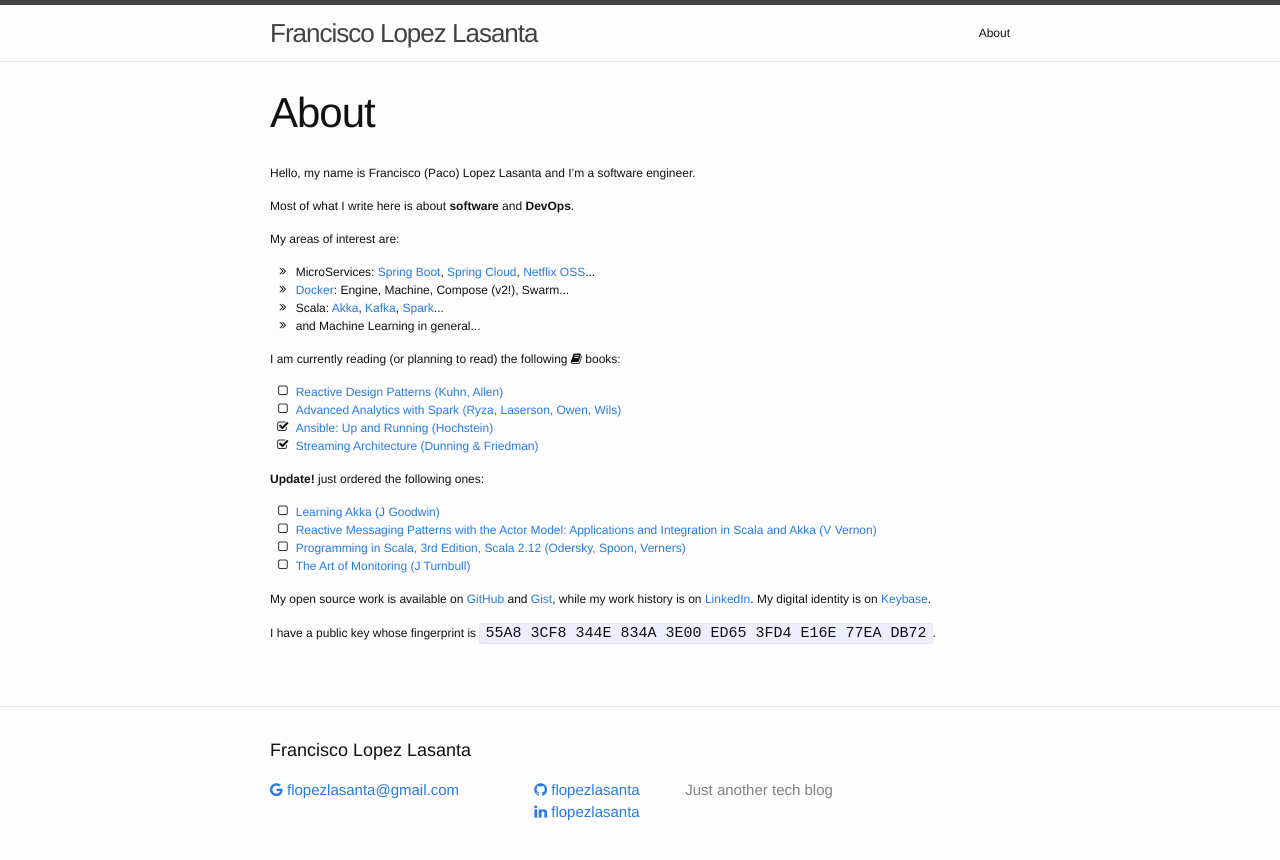
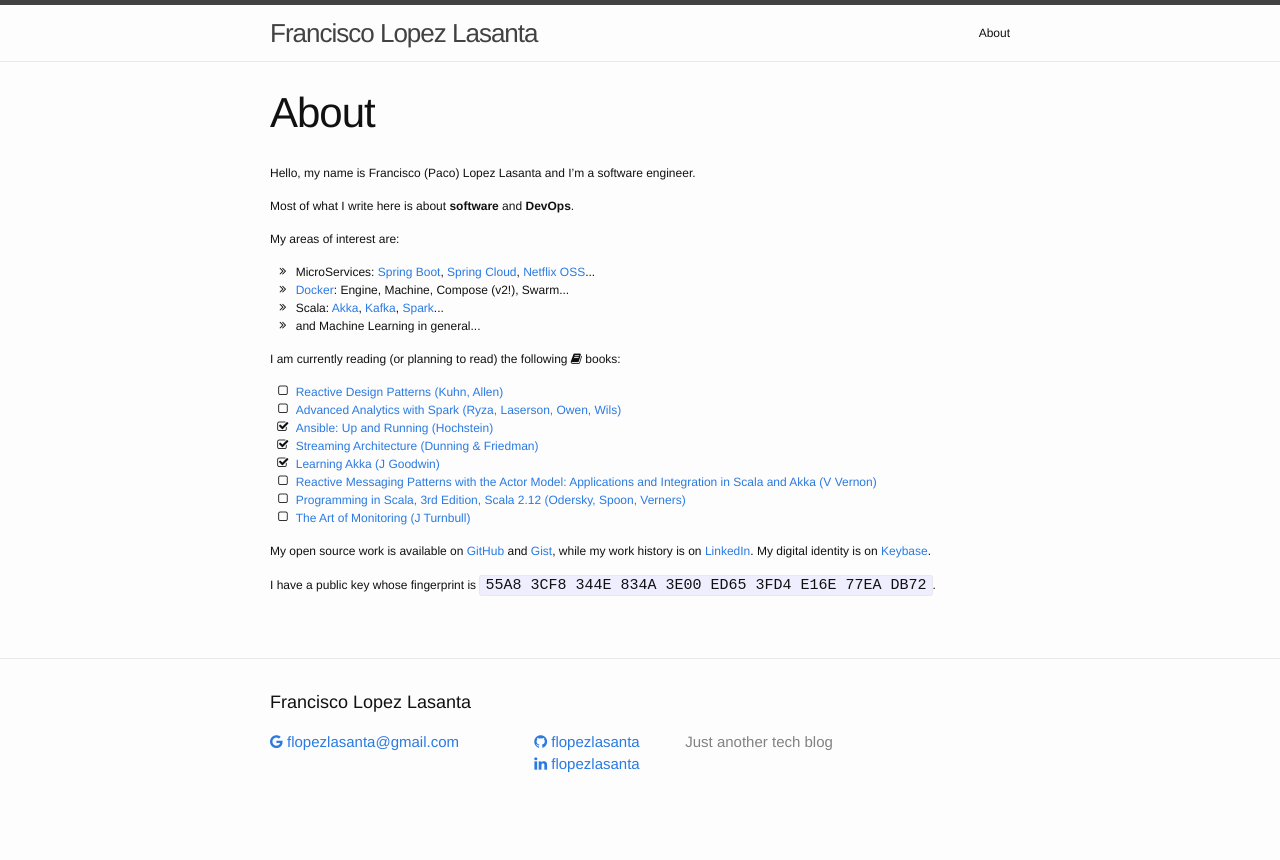
Before and after one commit to flopezlasanta/flopezlasanta.github.io, a Jekyll site: the page built from about.md, in a window 1280 px wide. Shown: the top 860 px of the page. Built offline with Jekyll 4.4.1, drawn with Linux system fonts in a browser that asks for light colours; nearby versions of some CDN libraries.

Commit message:
Update about.md

```diff
--- a/about.md
+++ b/about.md
@@ -24,11 +24,7 @@ I am currently reading (or planning to read) the following <i class="fa fa-book"
   <li><i class="fa-li fa fa-square-o"></i><a href="http://shop.oreilly.com/product/0636920035091.do">Advanced Analytics with Spark (Ryza, Laserson, Owen, Wils)</a></li>
   <li><i class="fa-li fa fa-check-square-o"></i><a href="http://shop.oreilly.com/product/0636920035626.do">Ansible: Up and Running (Hochstein)</a></li>
   <li><i class="fa-li fa fa-check-square-o"></i><a href="http://shop.oreilly.com/product/0636920049463.do">Streaming Architecture (Dunning & Friedman)</a></li>
-</ul>
-
-**Update!** just ordered the following ones:
-<ul class="fa-ul">
-  <li><i class="fa-li fa fa-square-o"></i><a href="https://www.amazon.com/dp/B010V8SICW">Learning Akka (J Goodwin)</a></li>
+  <li><i class="fa-li fa fa-check-square-o"></i><a href="https://www.amazon.com/dp/B010V8SICW">Learning Akka (J Goodwin)</a></li>
   <li><i class="fa-li fa fa-square-o"></i><a href="https://www.amazon.com/dp/B011S8YC5G">Reactive Messaging Patterns with the Actor Model: Applications and Integration in Scala and Akka (V Vernon)</a></li>
   <li><i class="fa-li fa fa-square-o"></i><a href="https://www.amazon.com/dp/B01EX49FOU">Programming in Scala, 3rd Edition, Scala 2.12 (Odersky, Spoon, Verners)</a></li>
   <li><i class="fa-li fa fa-square-o"></i><a href="https://www.amazon.com/dp/B01GU387MS">The Art of Monitoring (J Turnbull)</a></li>
```
